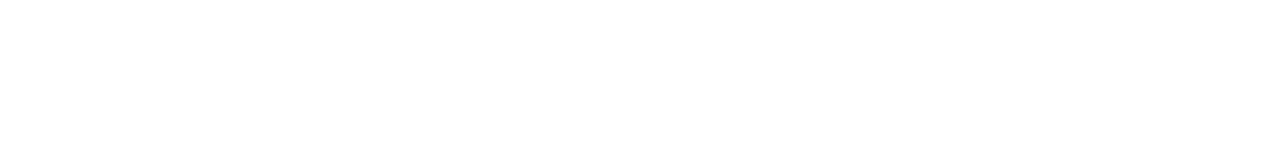
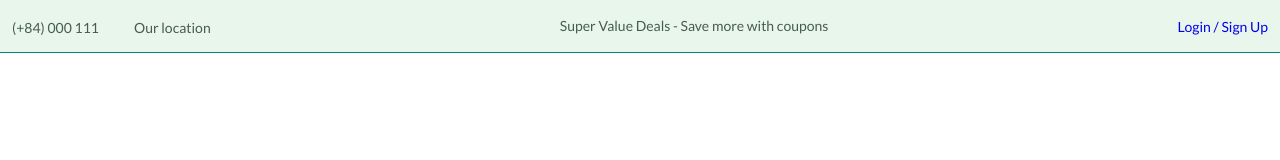
Before and after one commit to devanhdq/clothes-e-commerce, a plain HTML site: page index.html in a window 1280 px wide. Drawn offline with Linux system fonts and the light colour scheme.

Commit message:
- update CSS variables and styles; - add header structure to HTML

```diff
--- a/assets/css/styles.css
+++ b/assets/css/styles.css
@@ -1,46 +1,46 @@
 /*=============== GOOGLE FONTS ===============*/
-@import url('https://fonts.googleapis.com/css2?family=Lato:wght@400;700&family=Spartan:wght@400;500;600;700&display=swap');
+@import url("https://fonts.googleapis.com/css2?family=Lato:ital,wght@0,100;0,300;0,400;0,700;0,900;1,100;1,300;1,400;1,700;1,900&family=League+Spartan:wght@100..900&display=swap");
 
 /*=============== VARIABLES CSS ===============*/
 :root {
-  --header-height: ;
+  --header-height: 4rem;
 
   /*========== Colors ==========*/
   /* Color mode HSL(hue, saturation, lightness) */
-  --first-color: ;
-  --first-color-alt: ;
-  --second-color: ;
-  --title-color: ;
-  --text-color: ;
-  --text-color-light: ;
-  --body-color: ;
-  --container-color: ;
-  --border-color: ;
-  --border-color-alt: ;
+  --first-color: hsl(176, 88%, 27%);
+  --first-color-alt: hsl(129, 44%, 94%);
+  --second-color: hsl(34, 94%, 87%);
+  --title-color: hsl(0, 0%, 13%);
+  --text-color: hsl(154, 13%, 32%);
+  --text-color-light: hsl(60, 1%, 56%);
+  --body-color: hsl(0, 0%, 100%);
+  --container-color: hsl(0, 0%, 93%);
+  --border-color: hsl(129, 36%, 85%);
+  --border-color-alt: hsl(113, 15%, 90%);
 
   /*========== Font and typography ==========*/
   /* .5rem = 8px | 1rem = 16px ... */
-  --body-font: ;
-  --second-font: ;
-  --big-font-size: ;
-  --h1-font-size: ;
-  --h2-font-size: ;
-  --h3-font-size: ;
-  --h4-font-size: ;
-  --large-font-size: ;
-  --normal-font-size: ;
-  --small-font-size: ;
-  --smaller-font-size: ;
-  --tiny-font-size: ;
+  --body-font: "Lato", sans-serif;
+  --second-font: "League Spartan", serif;
+  --big-font-size: 3.5rem;
+  --h1-font-size: 2.75rem;
+  --h2-font-size: 2rem;
+  --h3-font-size: 1.75rem;
+  --h4-font-size: 1.375rem;
+  --large-font-size: 1.25rem;
+  --normal-font-size: 1rem;
+  --small-font-size: 0.875rem;
+  --smaller-font-size: 0.75rem;
+  --tiny-font-size: 0.625rem;
 
   /*========== Font weight ==========*/
-  --weight-400: ;
-  --weight-500: ;
-  --weight-600: ;
-  --weight-700: ;
+  --weight-400: 400;
+  --weight-500: 500;
+  --weight-600: 600;
+  --weight-700: 700;
 
   /*========== Transition ==========*/
-  --transition: ;
+  --transition: cubic-bezier(0, 0, 0.05, 1);
 }
 
 /* Responsive typography */
@@ -60,10 +60,87 @@
 }
 
 /*=============== BASE ===============*/
+* {
+  margin: 0;
+  padding: 0;
+  box-sizing: border-box;
+}
+
+input,
+textarea,
+body {
+  color: var(--text-color);
+  font-family: var(--body-font);
+  font-size: var(--normal-font-size);
+  font-weight: var(--weight-400);
+}
+
+body {
+  background-color: var(--body-color);
+}
+
+h1,
+h2,
+h3,
+h4 {
+  font-family: var(--second-font);
+  color: var(--title-color);
+  font-weight: var(--weight-600);
+}
+
+ul {
+  list-style: none;
+}
+
+a {
+  text-decoration: none;
+}
+
+p {
+  line-height: 1.5rem;
+}
+
+img {
+  max-width: 100%;
+}
+
+button,
+textarea,
+input {
+  background-color: transparent;
+  border: none;
+  outline: none;
+}
 
 /*=============== REUSABLE CSS CLASSES ===============*/
+.container {
+  max-width: 1320px;
+  margin-inline: auto;
+  padding-inline: .75rem;
+}
 
 /*=============== HEADER & NAV ===============*/
+.header__top {
+  background-color: var(--first-color-alt);
+  border-bottom: 1px solid var(--first-color);
+  padding-block: 0.875rem;
+}
+
+.header__container {
+  display: flex;
+  align-items: center;
+  justify-content: space-between;
+}
+
+.header__contact span:first-child {
+  margin-right: 2rem;
+}
+
+.header__contact span,
+.header__alert-news,
+.header__top-action {
+  font-size: var(--small-font-size);
+}
 
 /* Active link */
 
@@ -115,22 +192,16 @@
 
 /*=============== BREAKPOINTS ===============*/
 /* For large devices */
-@media screen and (max-width: 1400px) {
-}
+@media screen and (max-width: 1400px) {}
 
-@media screen and (max-width: 1200px) {
-}
+@media screen and (max-width: 1200px) {}
 
 /* For medium devices */
-@media screen and (max-width: 992px) {
-}
+@media screen and (max-width: 992px) {}
 
-@media screen and (max-width: 768px) {
-}
+@media screen and (max-width: 768px) {}
 
 /* For small devices */
-@media screen and (max-width: 576px) {
-}
+@media screen and (max-width: 576px) {}
 
-@media screen and (max-width: 350px) {
-}
+@media screen and (max-width: 350px) {}
--- a/index.html
+++ b/index.html
@@ -4,25 +4,42 @@
     <meta charset="UTF-8" />
     <meta name="viewport" content="width=device-width, initial-scale=1.0" />
 
-    <!--=============== FLATICON ===============-->
+    <!--=============== FAVICON ===============-->
     <link rel="stylesheet" href="" />
 
     <!--=============== SWIPER CSS ===============-->
     <link rel="stylesheet" href="" />
 
     <!--=============== CSS ===============-->
-    <link rel="stylesheet" href="" />
+    <link rel="stylesheet" href="assets/css/styles.css" />
 
-    <title>Ecommerce Website</title>
+    <title>E-commerce Website</title>
   </head>
   <body>
     <!--=============== HEADER ===============-->
-    <header class="header"></header>
+    <header class="header">
+      <div class="header__top">
+        <div class="header__container container">
+          <div class="header__contact">
+            <span>(+84) 000 111</span>
+            <span>Our location</span>
+          </div>
+          <p class="header__alert-news">
+            Super Value Deals - Save more with coupons
+          </p>
+          <a href="login-register.html" class="header__top-action"
+            >Login / Sign Up</a
+          >
+        </div>
+      </div>
+    </header>
 
     <!--=============== MAIN ===============-->
     <main class="main">
       <!--=============== HOME ===============-->
-      <section class="home"></section>
+      <section class="home">
+
+      </section>
 
       <!--=============== CATEGORIES ===============-->
       <section class="categories"></section>
```
Also changed, not shown: 1 other file.
